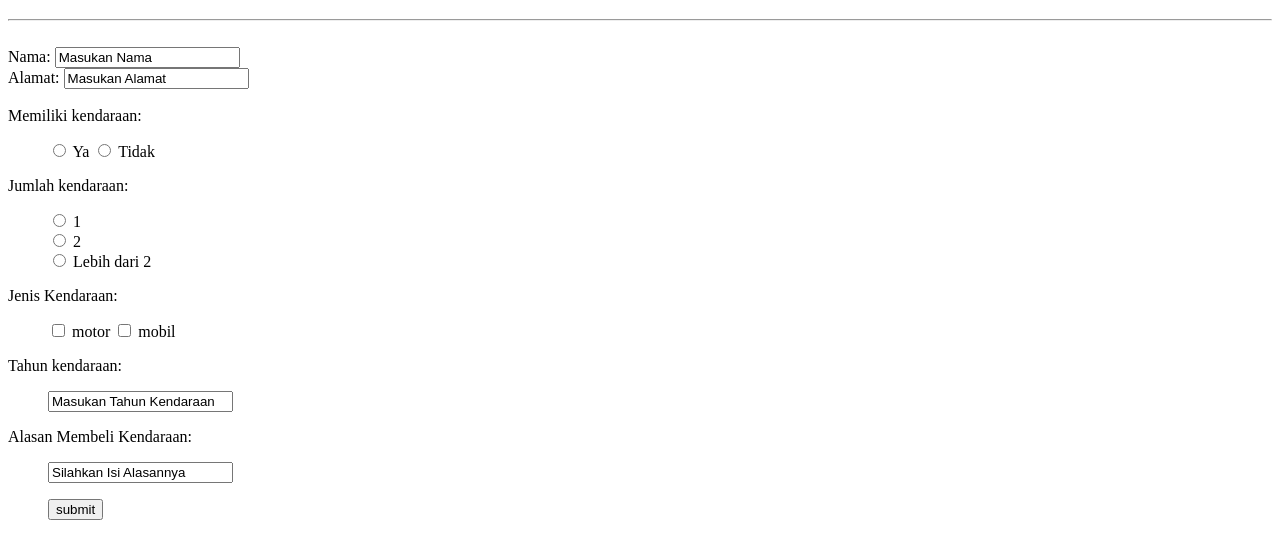
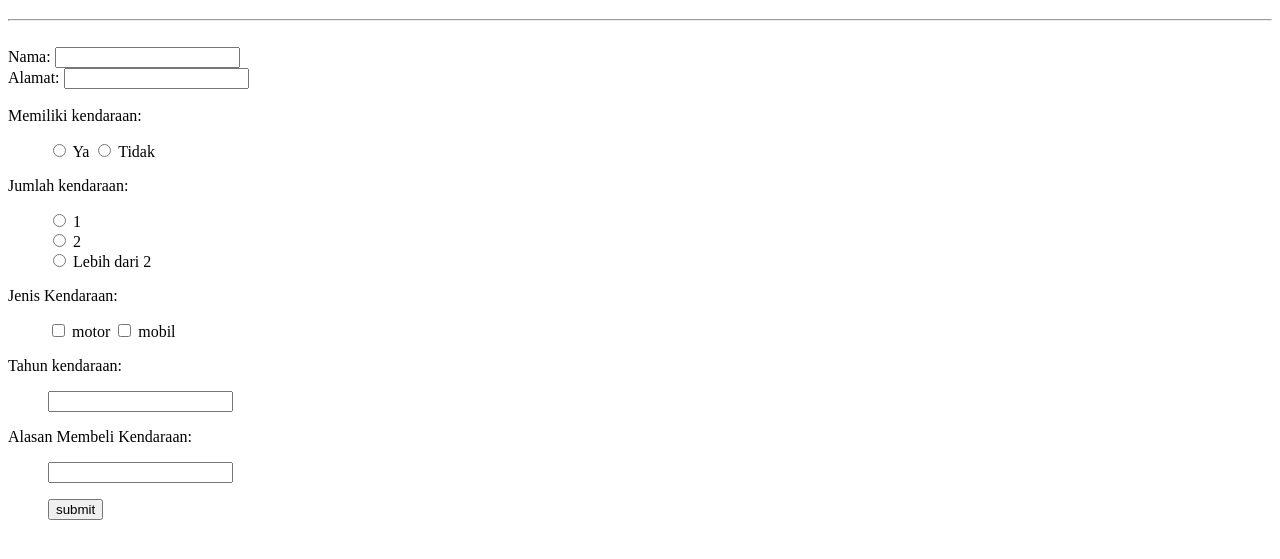
Before and after one commit to WAREWO/Data-Kepemilikan-Kendaraan-front-end, a plain HTML site: page index.html in a window 1280 px wide. Shown: the part 61-620 px from the top of the page. Drawn offline with Linux system fonts and the light colour scheme.

Commit message:
Add files via upload

```diff
--- a/index.html
+++ b/index.html
@@ -10,10 +10,10 @@
     <br>
     <form class="" action="index.html" method="post">
       <label for="name">Nama:</label>
-      <input type="text" name="" value= "Masukan Nama" </form>
+      <input type="text" name="" value= "" </form>
       <br>
       <label for="nik">Alamat:</label>
-      <input type="text" name="" value="Masukan Alamat">
+      <input type="text" name="" value="">
       <br>
       <br>
       <label for="memiliki kendaraan">Memiliki kendaraan:</label>
@@ -47,12 +47,12 @@
     <label for="tahun kendaraan">Tahun kendaraan:</label>
     <br>
     <ul>
-        <input type="text" name="" value="Masukan Tahun Kendaraan">
+        <input type="text" name="" value="">
     </ul>
     <label for="alasan">Alasan Membeli Kendaraan:</label>
     <br>
     <ul>
-      <input type="text" name="" value="Silahkan Isi Alasannya">
+      <input type="text" name="" value="">
     </ul>
     <ul>
       <input type="submit" name="" value="submit">
```
